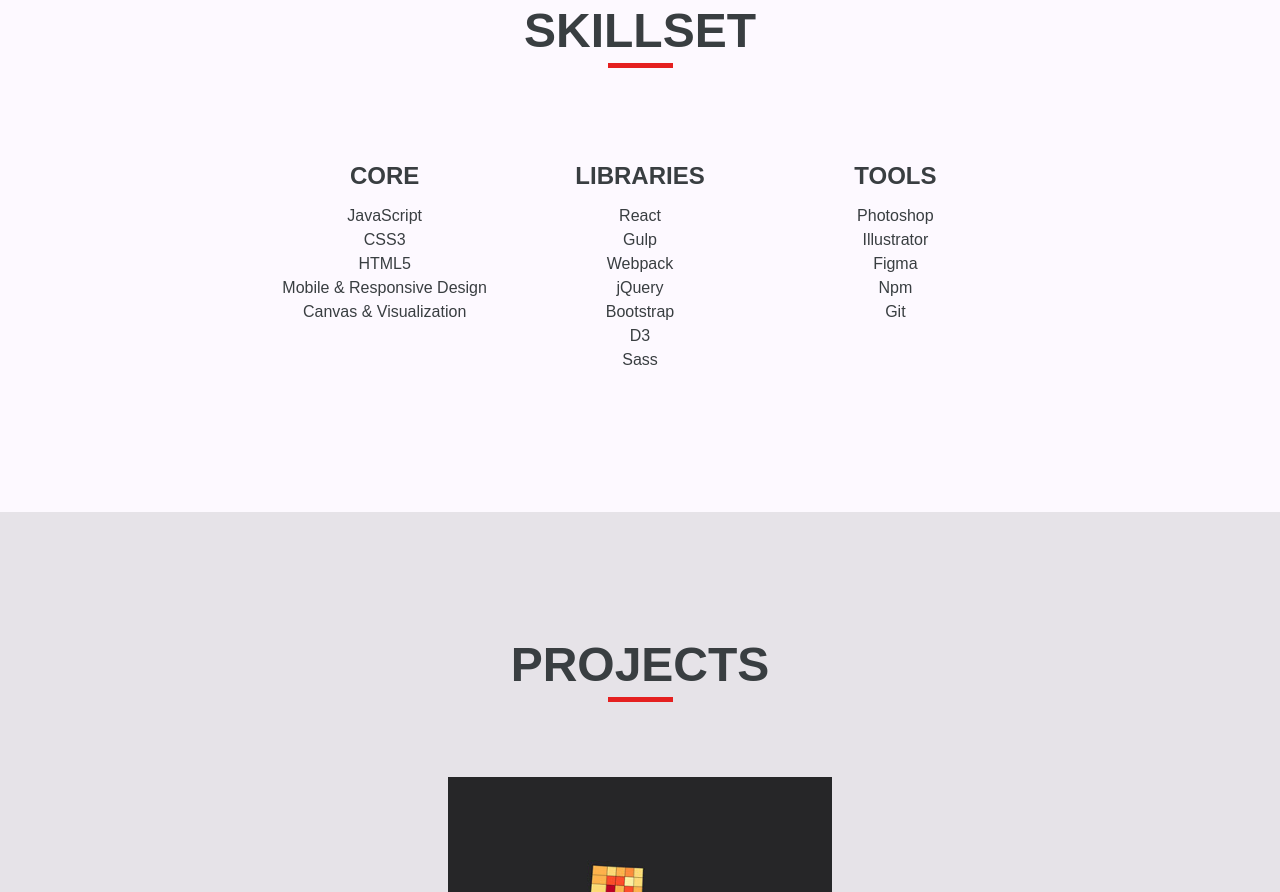
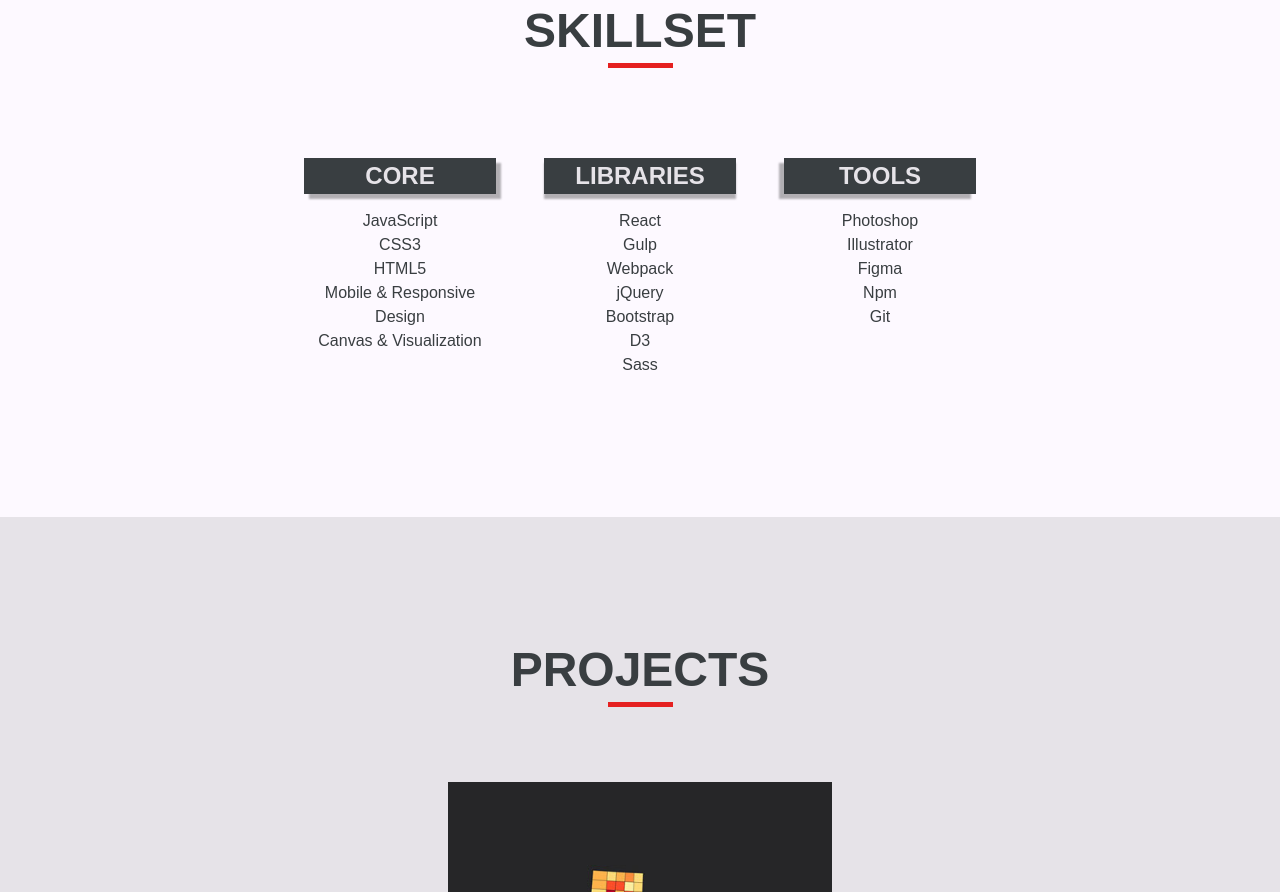
Before and after one commit to jwalker2276/Portfolio-Website, a website: page index.html in a window 1280 px wide. Shown: the part 922-1814 px from the top of the page. Drawn offline with Linux system fonts and the light colour scheme; a web font is replaced by a local one.

Commit message:
Added styling to skillset list

```diff
--- a/assets/main.css
+++ b/assets/main.css
@@ -436,21 +436,35 @@
 
 .lists ul {
   list-style: none;
-  -ms-flex-preferred-size: 33%;
-      flex-basis: 33%;
+  -ms-flex-preferred-size: 25%;
+      flex-basis: 25%;
   padding: 15px 0;
+  color: #393e41;
+  line-height: 1.5;
 }
 
-.lists ul li {
-  line-height: 1.5;
-  color: #393e41;
+.list-title-left {
+  -webkit-box-shadow: 5px 5px 2px 0px rgba(0, 0, 0, 0.3);
+          box-shadow: 5px 5px 2px 0px rgba(0, 0, 0, 0.3);
+}
+
+.list-title-center {
+  -webkit-box-shadow: 0px 5px 2px 0px rgba(0, 0, 0, 0.3);
+          box-shadow: 0px 5px 2px 0px rgba(0, 0, 0, 0.3);
+}
+
+.list-title-right {
+  -webkit-box-shadow: -5px 5px 2px 0px rgba(0, 0, 0, 0.3);
+          box-shadow: -5px 5px 2px 0px rgba(0, 0, 0, 0.3);
 }
 
 .list-title {
   font-weight: 700;
   font-size: 24px;
-  padding-bottom: 10px;
+  margin-bottom: 15px;
   text-transform: uppercase;
+  background-color: #393e41;
+  color: #e6e3e8;
 }
 
 /*Projects Styles*/
--- a/index.html
+++ b/index.html
@@ -79,7 +79,7 @@
         <p>My first love is coding whether its starting a project from scratch or working with a popular framework.</p>
       </div> -->
       <ul>
-        <li class="list-title">Core</li>
+        <li class="list-title list-title-left">Core</li>
         <li>JavaScript</li>
         <li>CSS3</li>
         <li>HTML5</li>
@@ -87,7 +87,7 @@
         <li>Canvas & Visualization</li>
       </ul>
       <ul>
-        <li class="list-title">Libraries</li>
+        <li class="list-title list-title-center">Libraries</li>
         <li>React</li>
         <li>Gulp</li>
         <li>Webpack</li>
@@ -97,7 +97,7 @@
         <li>Sass</li>
       </ul>
       <ul>
-        <li class="list-title">Tools</li>
+        <li class="list-title list-title-right">Tools</li>
         <li>Photoshop</li>
         <li>Illustrator</li>
         <li>Figma</li>
--- a/src/css/main.css
+++ b/src/css/main.css
@@ -368,20 +368,31 @@
 
 .lists ul {
   list-style: none;
-  flex-basis: 33%;
+  flex-basis: 25%;
   padding: 15px 0;
+  color: #393e41;
+  line-height: 1.5;
 }
 
-.lists ul li {
-  line-height: 1.5;
-  color: #393e41;
+.list-title-left {
+  box-shadow: 5px 5px 2px 0px rgba(0, 0, 0, 0.3);
+}
+
+.list-title-center {
+  box-shadow: 0px 5px 2px 0px rgba(0, 0, 0, 0.3);
+}
+
+.list-title-right {
+  box-shadow: -5px 5px 2px 0px rgba(0, 0, 0, 0.3);
 }
 
 .list-title {
   font-weight: 700;
   font-size: 24px;
-  padding-bottom: 10px;
+  margin-bottom: 15px;
   text-transform: uppercase;
+  background-color: #393e41;
+  color: #e6e3e8;
 }
 
 /*Projects Styles*/
```
